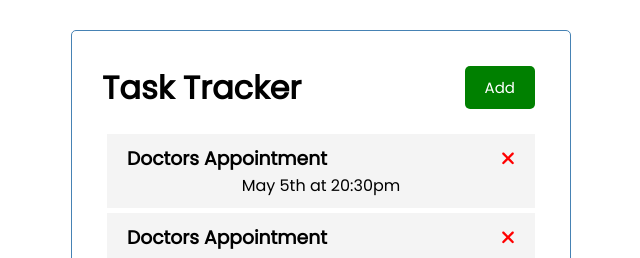
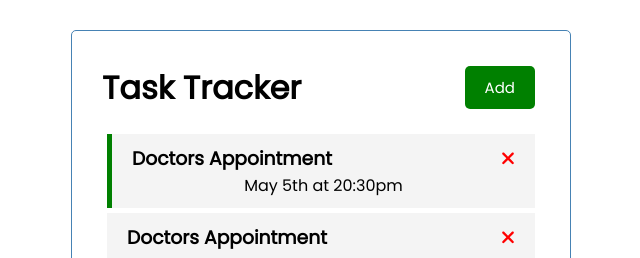
Before and after one commit to kasir-barati/task-tracker-traversy-media, an Angular app: page / in a window 1280 px wide. Shown: the top 258 px of the page, without its empty margins (319-959 px from the left). Built offline with nearby package versions, Linux system fonts and the light colour scheme; data requests are answered from the project's data file.

Commit message:
add: delete and change reminder task

```diff
--- /dev/null
+++ b/db.json
@@ -0,0 +1,22 @@
+{
+  "tasks": [
+    {
+      "id": 1,
+      "text": "Doctors Appointment",
+      "day": "May 5th at 20:30pm",
+      "reminder": true
+    },
+    {
+      "id": 2,
+      "text": "Doctors Appointment",
+      "day": "May 5th at 20:30pm",
+      "reminder": false
+    },
+    {
+      "id": 3,
+      "text": "Doctors Appointment",
+      "day": "May 5th at 20:30pm",
+      "reminder": false
+    }
+  ]
+}
--- a/package.json
+++ b/package.json
@@ -7,7 +7,8 @@
     "build": "ng build",
     "watch": "ng build --watch --configuration development",
     "test": "ng test",
-    "format": "prettier -w . -u"
+    "format": "prettier -w . -u",
+    "start:mock-server": "json-server --watch db.json --port 5000"
   },
   "private": true,
   "dependencies": {
@@ -34,6 +35,7 @@
     "@angular/compiler-cli": "^14.0.0",
     "@types/jasmine": "~4.0.0",
     "jasmine-core": "~4.1.0",
+    "json-server": "^0.17.0",
     "karma": "~6.3.0",
     "karma-chrome-launcher": "~3.1.0",
     "karma-coverage": "~2.2.0",
--- a/src/app/components/task/task.component.html
+++ b/src/app/components/task/task.component.html
@@ -1,7 +1,21 @@
-<div class="task">
+<div
+  (dblclick)="onToggleTask(task)"
+  [ngClass]="{ reminder: task.reminder }"
+  class="task"
+>
   <h3>
     {{ task.text }}
-    <fa-icon [ngStyle]="{ color: 'red' }" [icon]="faTimes"></fa-icon>
+    <fa-icon
+      [ngStyle]="{ color: 'red' }"
+      (click)="deleteTaskClicked(task)"
+      [icon]="faTimes"
+    ></fa-icon>
   </h3>
   <p>{{ task.day }}</p>
 </div>
+
+<!--
+  Correct but weird
+  - ngClass="{{ task.reminder ? 'reminder' : '' }}"
+  - [ngClass]="{ reminder: task.reminder }"
+ -->
--- a/src/app/components/task/task.component.ts
+++ b/src/app/components/task/task.component.ts
@@ -1,4 +1,10 @@
-import { Component, Input, OnInit } from '@angular/core';
+import {
+  Component,
+  EventEmitter,
+  Input,
+  OnInit,
+  Output,
+} from '@angular/core';
 import { faTimes } from '@fortawesome/free-solid-svg-icons';
 
 import { Task } from 'src/app/task';
@@ -10,9 +16,19 @@ import { Task } from 'src/app/task';
 })
 export class TaskComponent implements OnInit {
   @Input() task: Task;
+  @Output() onDeleteTask = new EventEmitter();
+  @Output() onToggleTaskReminder = new EventEmitter();
   faTimes = faTimes;
 
   constructor() {}
 
   ngOnInit(): void {}
+
+  deleteTaskClicked(task: Task) {
+    this.onDeleteTask.emit(task);
+  }
+
+  onToggleTask(task: Task) {
+    this.onToggleTaskReminder.emit(task);
+  }
 }
--- a/src/app/components/tasks/tasks.component.html
+++ b/src/app/components/tasks/tasks.component.html
@@ -1 +1,6 @@
-<app-task *ngFor="let task of tasks" [task]="task"></app-task>
+<app-task
+  *ngFor="let task of tasks"
+  [task]="task"
+  (onDeleteTask)="deleteTask(task)"
+  (onToggleTaskReminder)="onToggleTaskReminder(task)"
+></app-task>
--- a/src/app/components/tasks/tasks.component.ts
+++ b/src/app/components/tasks/tasks.component.ts
@@ -27,6 +27,41 @@ export class TasksComponent implements OnInit {
       },
     });
   }
+
+  deleteTask(task: Task) {
+    this.taskService.deleteTaskById(task.id).subscribe({
+      next: () => {
+        this.tasks = this.tasks.filter(
+          (oldTask) => oldTask.id !== task.id,
+        );
+      },
+      error: (error) => {
+        console.error(error);
+      },
+      complete: () => {
+        console.info('Task delete process completed');
+      },
+    });
+  }
+
+  onToggleTaskReminder(task: Task) {
+    this.taskService.updateTaskReminder(task).subscribe({
+      next: (updatedTask) => {
+        /**
+         * @summary
+         * Remember that we are working with objects not simple types.
+         * I mean objects passes by reference in JS
+         */
+        task.reminder = !task.reminder;
+      },
+      error: (error) => {
+        console.error(error);
+      },
+      complete: () => {
+        console.info('Task updated');
+      },
+    });
+  }
 }
 
 /**
--- a/src/app/mock-tasks.ts
+++ /dev/null
@@ -1,22 +0,0 @@
-import { Task } from './task';
-
-export const TASKS: Task[] = [
-  {
-    id: 1,
-    text: 'Doctors Appointment',
-    day: 'May 5th at 20:30pm',
-    reminder: true,
-  },
-  {
-    id: 2,
-    text: 'Doctors Appointment',
-    day: 'May 5th at 20:30pm',
-    reminder: true,
-  },
-  {
-    id: 3,
-    text: 'Doctors Appointment',
-    day: 'May 5th at 20:30pm',
-    reminder: true,
-  },
-];
--- a/src/app/services/task.service.ts
+++ b/src/app/services/task.service.ts
@@ -1,16 +1,45 @@
 import { Injectable } from '@angular/core';
-import { Observable, of } from 'rxjs';
+import { HttpClient, HttpHeaders } from '@angular/common/http';
+import { Observable } from 'rxjs';
 
-import { TASKS } from '../mock-tasks';
 import { Task } from '../task';
 
 @Injectable({
   providedIn: 'root',
 })
 export class TaskService {
-  constructor() {}
+  private baseUrl = 'http://localhost:5000/tasks';
+  constructor(private httpClient: HttpClient) {}
 
   getTasks(): Observable<Task[]> {
-    return of(TASKS);
+    return this.httpClient.get<Task[]>(this.baseUrl);
+  }
+
+  deleteTaskById(id: number): Observable<any> {
+    return this.httpClient.delete<any>(this.baseUrl + '/' + id);
+  }
+
+  updateTaskReminder(task: Task): Observable<Task> {
+    const { reminder, ...rest } = task;
+    return this.httpClient.put<Task>(
+      this.baseUrl + '/' + task.id,
+      {
+        ...rest,
+        reminder: !task.reminder,
+      },
+      {
+        headers: new HttpHeaders({
+          'content-type': 'application/json',
+        }),
+      },
+    );
   }
 }
+
+/**
+ * Correct usage:
+ * - private baseUrl = 'http://localhost:5000/tasks';
+ *
+ * Wrong usage:
+ * - private baseUrl = 'localhost:5000/tasks';
+ */
```
Also changed, not shown: src/app/app.module.ts (+7 -1 lines), 1 other file (tests, documents, lock files or other folders).
